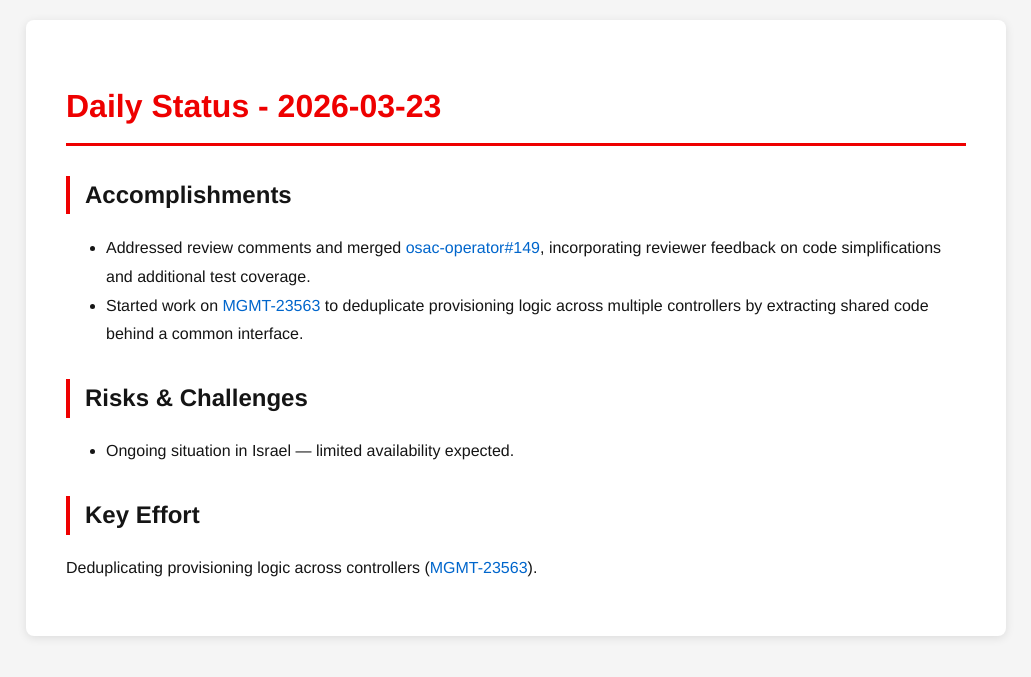
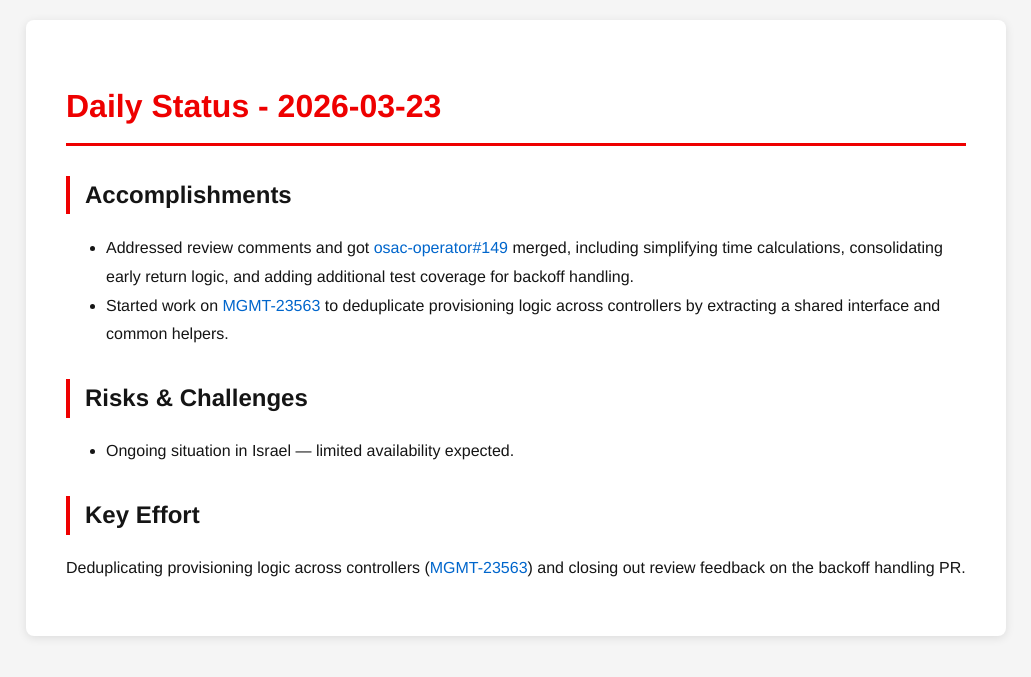
Before and after one commit to tzvatot/daily-status, a Jekyll site: the page built from 2026-03-23.md, in a window 1280 px wide. Shown: the top 677 px of the page, without its empty margins (124-1155 px from the left). Built offline with Jekyll 4.4.1, drawn with Linux system fonts in a browser that asks for light colours.

Commit message:
Daily status update - 2026-03-23

```diff
--- a/2026-03-23.md
+++ b/2026-03-23.md
@@ -7,11 +7,11 @@
 # Daily Status - 2026-03-23
 
 ## Accomplishments
-- Addressed review comments and merged [osac-operator#149](https://github.com/osac-project/osac-operator/pull/149), incorporating reviewer feedback on code simplifications and additional test coverage.
-- Started work on [MGMT-23563](https://issues.redhat.com/browse/MGMT-23563) to deduplicate provisioning logic across multiple controllers by extracting shared code behind a common interface.
+- Addressed review comments and got [osac-operator#149](https://github.com/osac-project/osac-operator/pull/149) merged, including simplifying time calculations, consolidating early return logic, and adding additional test coverage for backoff handling.
+- Started work on [MGMT-23563](https://issues.redhat.com/browse/MGMT-23563) to deduplicate provisioning logic across controllers by extracting a shared interface and common helpers.
 
 ## Risks & Challenges
 - Ongoing situation in Israel — limited availability expected.
 
 ## Key Effort
-Deduplicating provisioning logic across controllers ([MGMT-23563](https://issues.redhat.com/browse/MGMT-23563)).
+Deduplicating provisioning logic across controllers ([MGMT-23563](https://issues.redhat.com/browse/MGMT-23563)) and closing out review feedback on the backoff handling PR.
```
